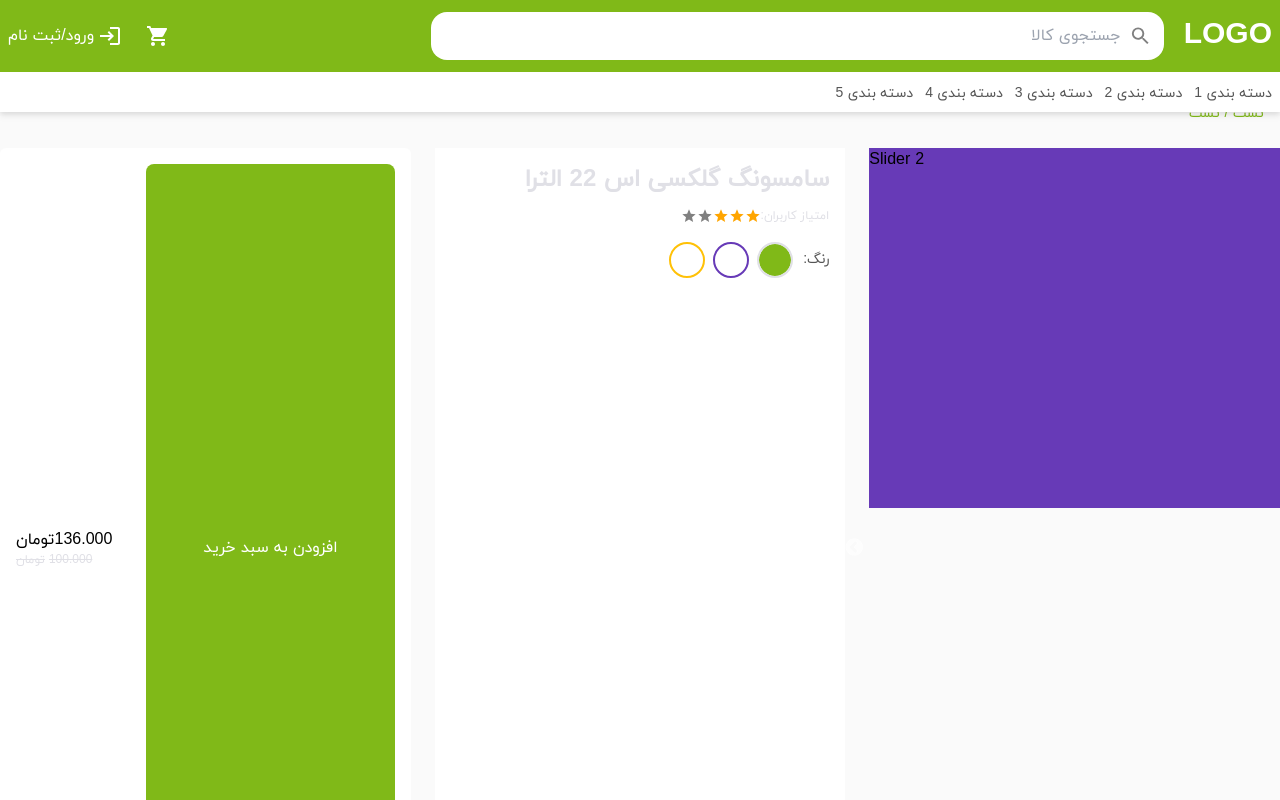
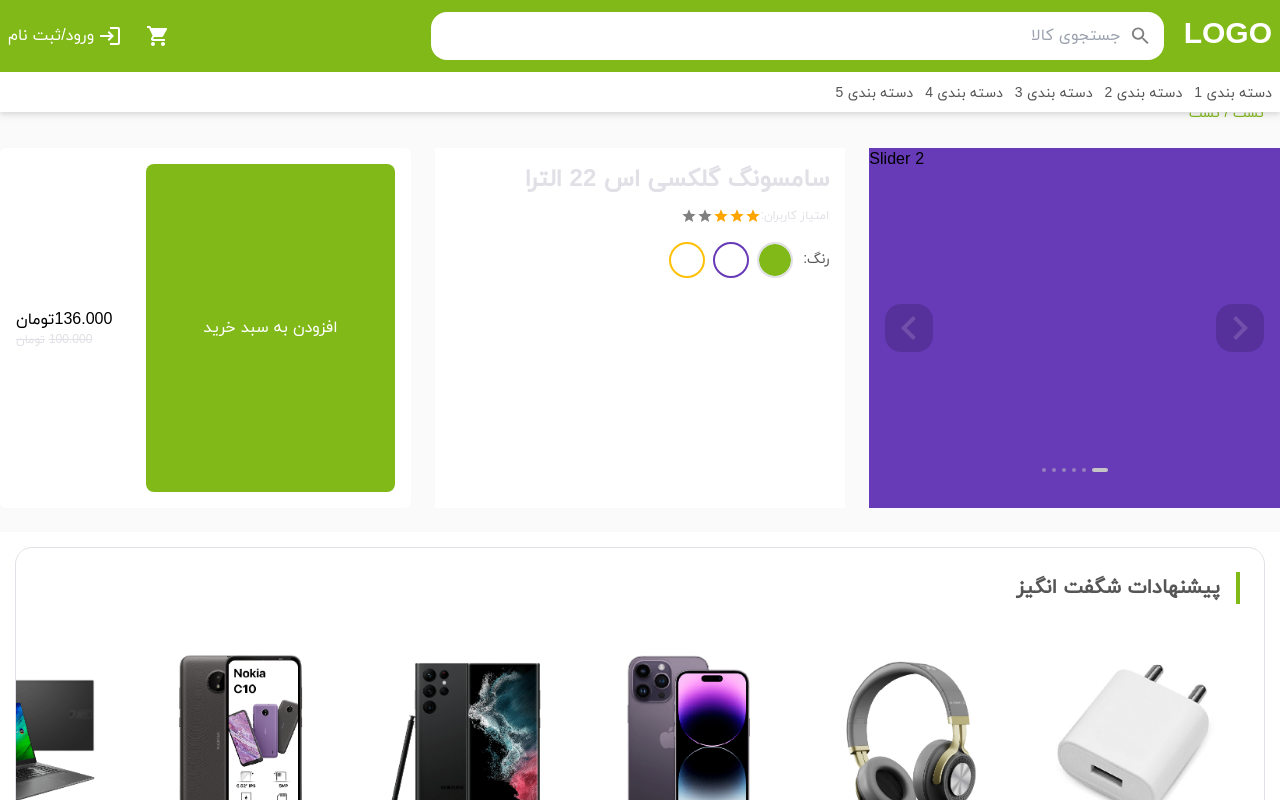
Before and after one commit to sham-h93/e-commerce, a Next.js app: page /product/1 in a window 1280 px wide. Shown: the top 800 px of the page. Built offline with nearby package versions, Linux system fonts and the light colour scheme.

Commit message:
costmize slider in product page

```diff
--- a/src/app/product/[product]/page.tsx
+++ b/src/app/product/[product]/page.tsx
@@ -5,6 +5,8 @@
 import { MdStar } from "react-icons/md";
 import Button from "@/components/button";
 import { Color } from "@/components/enums/enums";
+import { MdKeyboardArrowLeft, MdKeyboardArrowRight } from "react-icons/md";
+
 import Chip from "@/components/chip";
 import Categories from "@/components/categories";
 import digital from "./../../../../public/images/digital.png";
@@ -17,7 +19,8 @@
 import smartwatch from "./../../../../public/images/smartwatch.png";
 import ProductSuggestionList from "@/components/productSuggestionList";
 import HorizontalProductList from "@/components/horizontalProductList";
-
+import "./../../../../styles/product.css";
+import CrircleButton from "@/components/circleButton";
 const list = [
   {
     id: 1,
@@ -96,26 +99,35 @@
 
 export default function Product() {
   const settings = {
-    customPaging: function () {
-      return (
-        <a>
-          <div className="w-[100px] h-[100px] p-10 bg-primary-color flex items-center justify-center"></div>
-        </a>
-      );
-    },
-    dots: false,
+    dots: true,
     infinite: true,
     speed: 500,
     slidesToShow: 1,
     slidesToScroll: 1,
     autoplay: false,
     rtl: true,
+    dotsClass: "button__bar",
+    arrows: true,
+    nextArrow: <MdKeyboardArrowLeft size={24} />,
+    prevArrow: <MdKeyboardArrowRight size={24} />,
   };
   return (
     <main className="flex min-h-screen flex-col gap-6 pt-36 md:pt-[104px]">
       <h4 className="text-sm text-primary-color px-4">تست / تست</h4>
-      <div className="relative grid grid-cols-1 md:grid-cols-2 lg:grid-cols-3 min-h-screen flex-col gap-6">
+      <div className="relative grid grid-cols-1 md:grid-cols-2 lg:grid-cols-3 flex-col gap-6">
         <Slider {...settings}>
+          <div className="w-full h-[360px] bg-primary-color flex items-center justify-center">
+            Slider 1
+          </div>
+          <div className="w-full h-[360px] bg-secundary-color flex items-center justify-center">
+            Slider 2
+          </div>
+          <div className="w-full h-[360px] bg-primary-color flex items-center justify-center">
+            Slider 1
+          </div>
+          <div className="w-full h-[360px] bg-secundary-color flex items-center justify-center">
+            Slider 2
+          </div>
           <div className="w-full h-[360px] bg-primary-color flex items-center justify-center">
             Slider 1
           </div>
--- a/src/components/circleButton.tsx
+++ b/src/components/circleButton.tsx
@@ -1,6 +1,6 @@
 interface CircleButton {
   children: React.ReactNode;
-  onClick: () => void;
+  onClick?: () => void;
 }
 
 const CrircleButton = ({ children, onClick }: CircleButton) => {
--- /dev/null
+++ b/styles/product.css
@@ -0,0 +1,106 @@
+:root {
+  --color: rgba(255, 255, 255, 0.3);
+  --color-transparent: rgba(255, 255, 255, 0.15);
+  --back-color: rgba(0, 0, 0, 0.3);
+  --back-color-transparent: rgba(0, 0, 0, 0.15);
+}
+
+.button__bar {
+  display: inline-block;
+  vertical-align: middle;
+  margin: auto;
+  padding: 0;
+  background: rgba(255, 255, 255, 0);
+  border-radius: 40px;
+  width: auto;
+  text-align: center;
+  position: absolute;
+  bottom: 16px;
+  left: 0;
+  right: 0;
+}
+
+.button__bar li {
+  display: none;
+  list-style: none;
+  cursor: pointer;
+  display: inline-block;
+  margin: 0 3px;
+  padding: 0;
+}
+
+.button__bar li button {
+  border: none;
+  background: rgba(197, 197, 197, 0.5);
+  color: transparent;
+  cursor: pointer;
+  display: block;
+  height: 4px;
+  width: 4px;
+  border-radius: 7.5px;
+  transition: all 300ms;
+}
+
+.button__bar li.slick-active button {
+  width: 16px;
+  background-color: rgb(197, 197, 197);
+}
+
+.button__bar li button:hover,
+.button__bar li button:focus {
+  background: rgba(197, 197, 197, 0.5);
+  outline: 0;
+}
+.slick-slider {
+  display: flex;
+  align-items: center;
+  position: relative;
+}
+
+.slick-slide img {
+  display: none;
+  border: 5px solid #fff;
+  display: block;
+  margin: auto;
+}
+[dir="rtl"] .slick-prev,
+.slick-next {
+  font-size: 0;
+  line-height: 0;
+  z-index: 20;
+  width: 3rem;
+  height: 3rem;
+
+  display: block;
+
+  padding: 0;
+  -webkit-transform: translate(0, -50%);
+  -ms-transform: translate(0, -50%);
+  transform: translate(0, -50%);
+
+  cursor: pointer;
+
+  color: var(--color-transparent);
+  border: none;
+  outline: none;
+  background: var(--back-color-transparent);
+  border-radius: 16px;
+  transition: all 300ms;
+}
+[dir="rtl"] .slick-next {
+  position: absolute;
+  left: 16px;
+}
+[dir="rtl"] .slick-prev {
+  position: absolute;
+  right: 16px;
+}
+
+.slick-prev:hover,
+.slick-prev:focus,
+.slick-next:hover,
+.slick-next:focus {
+  color: var(--color);
+  outline: none;
+  background: var(--back-color);
+}
```
